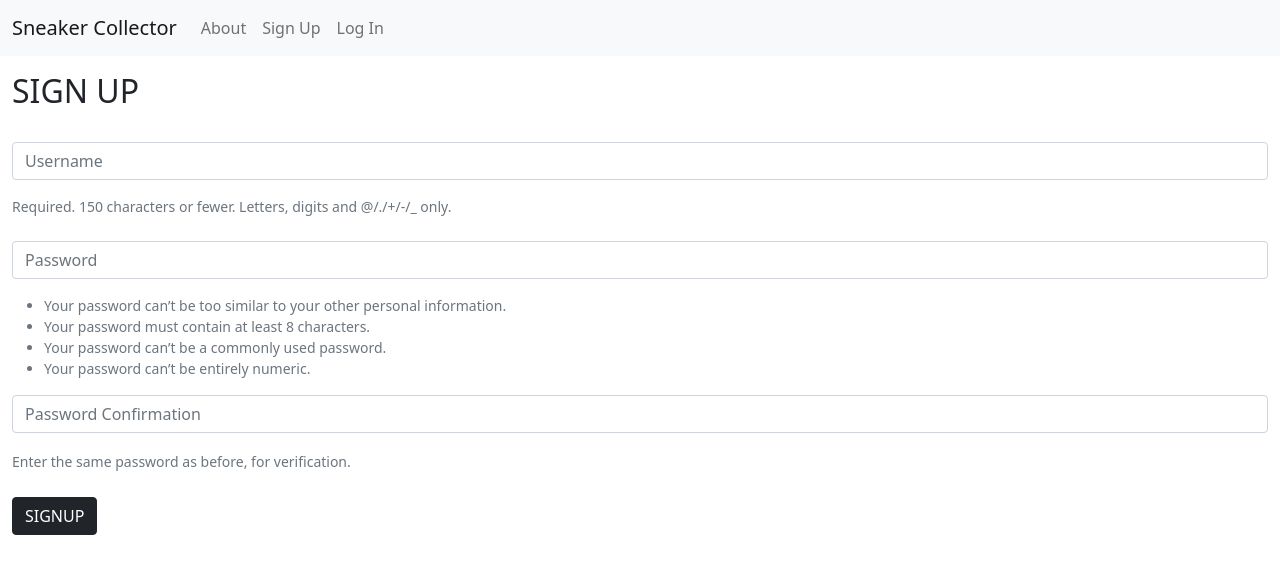
After one commit to irfanahmd/sneaker-collector, a Django app: page /accounts/signup/ in a window 1280 px wide. The commit adds this page. Shown: the top 574 px of the page. Run offline with Django 3.2, Linux system fonts and the light colour scheme.

Commit message:
added sign up and authorization

```diff
--- a/main_app/models.py
+++ b/main_app/models.py
@@ -1,6 +1,8 @@
 from django.db import models
 
 from django.urls import reverse
+
+from django.contrib.auth.models import User
 
 # Create your models here.
 
@@ -11,6 +13,7 @@ class Sneaker(models.Model):
     description = models.TextField(max_length=250)
     link = models.URLField()
     image = models.URLField()
+    user = models.ForeignKey(User, on_delete=models.CASCADE)
 
     def __str__(self):
         return self.name
--- a/main_app/static/css/style.css
+++ b/main_app/static/css/style.css
@@ -1,6 +1,5 @@
 .card {
   padding: 0;
-  margin-right: 10px;
 }
 
 .card-title {
--- a/main_app/templates/base.html
+++ b/main_app/templates/base.html
@@ -39,10 +39,18 @@
         <div class="collapse navbar-collapse" id="navbarNavAltMarkup">
           <div class="navbar-nav">
             <a class="nav-link" href="{% url 'about' %}">About</a>
+            {% if user.is_authenticated %}
             <a class="nav-link" href="{% url 'sneakers_create' %}"
               >Add a Sneaker</a
             >
             <a class="nav-link" href="{% url 'index' %}">View My Sneakers</a>
+            <a class="nav-link" href="{% url 'logout' %}"
+              >Log Out (signed in as {{user}})</a
+            >
+            {% else %}
+            <a class="nav-link" href="{% url 'signup' %}">Sign Up</a>
+            <a class="nav-link" href="{% url 'login' %}">Log In</a>
+            {% endif %}
           </div>
         </div>
       </div>
--- a/main_app/templates/main_app/sneaker_form.html
+++ b/main_app/templates/main_app/sneaker_form.html
@@ -7,7 +7,7 @@
 
 {% else %}
 
-<h2 class="mt-3">Add Sneaker</h2>
+<h2 class="mt-3">ADD SNEAKER</h2>
 {% endif %}
 
 <div class="form-group">
--- /dev/null
+++ b/main_app/templates/registration/signup.html
@@ -0,0 +1,32 @@
+{% extends 'base.html' %} {% block content %}
+
+<h2 class="mt-3">SIGN UP</h1>
+
+<form method="post" action="{% url 'signup' %}">
+  {% csrf_token %}
+  </br>
+  <div class="mb-3">
+    <input type="text" class="form-control" name="username" placeholder="Username">
+  </div>
+  <div class="form-text">Required. 150 characters or fewer. Letters, digits and @/./+/-/_ only.</div>
+  </br>
+  <div class="mb-3">
+    <input type="password" class="form-control" name="password1" placeholder="Password">
+  </div>
+  <ul class="form-text">
+    <li>Your password can’t be too similar to your other personal information.</li>
+    <li>Your password must contain at least 8 characters.</li>
+    <li>Your password can’t be a commonly used password.</li>
+    <li>Your password can’t be entirely numeric.</li>
+  </ul>
+  <div class="mb-3">
+    <input type="password" class="form-control" name="password2" placeholder="Password Confirmation">
+  </div>
+  <span class="form-text">Enter the same password as before, for verification.</span>
+  </br>
+  </br>
+  <input type="submit" class="btn btn-dark" value="SIGNUP">
+</form>
+
+
+{% endblock %}
--- a/main_app/templates/sneakers/detail.html
+++ b/main_app/templates/sneakers/detail.html
@@ -3,8 +3,8 @@
 <h2 class="mt-3">SNEAKER DETAIL</h2>
 
 <div class="container-fluid">
-  <div class="row justify-content-md-center">
-    <div class="card mt-2" style="max-width: 800px">
+  <div class="row justify-content-md-start">
+    <div class="card mt-2" style="max-width: 1000px">
       <img src="{{ sneaker.image }}" class="card-img-top" />
 
       <div class="card-body">
--- a/main_app/urls.py
+++ b/main_app/urls.py
@@ -11,4 +11,5 @@ urlpatterns = [
          views.SneakerUpdate.as_view(), name='sneakers_update'),
     path('sneakers/<int:pk>/delete/',
          views.SneakerDelete.as_view(), name='sneakers_delete'),
+    path('accounts/signup/', views.signup, name='signup'),
 ]
--- a/main_app/views.py
+++ b/main_app/views.py
@@ -1,12 +1,16 @@
-from django.shortcuts import render
+from django.shortcuts import render, redirect
 from django.views.generic.edit import CreateView, UpdateView, DeleteView
+
+from django.contrib.auth import login
+from django.contrib.auth.forms import UserCreationForm
+
+from django.contrib.auth.decorators import login_required
+from django.contrib.auth.mixins import LoginRequiredMixin
+
 from .models import Sneaker
 from .forms import SneakerForm
 
 from django.http import HttpResponse
-
-
-# Add the Cat class & list and view function below the imports
 
 
 # class Sneaker:  # Note that parens are optional if not inheriting from another class
@@ -28,27 +32,33 @@ from django.http import HttpResponse
 
 # Create your views here.
 
-class SneakerCreate(CreateView):
+class SneakerCreate(LoginRequiredMixin, CreateView):
     model = Sneaker
     form_class = SneakerForm
     # fields = '__all__'
 
+    def form_valid(self, form):
+        form.instance.user = self.request.user
+        return super().form_valid(form)
 
-class SneakerUpdate(UpdateView):
+
+class SneakerUpdate(LoginRequiredMixin, UpdateView):
     model = Sneaker
     form_class = SneakerForm
     # Let's disallow the renaming of a cat by excluding the name field!
     # fields = ['description', 'link', 'image']
 
 
-class SneakerDelete(DeleteView):
+class SneakerDelete(LoginRequiredMixin, DeleteView):
     model = Sneaker
     form_class = SneakerForm
     success_url = '/sneakers/'
 
 
+@login_required
 def home(request):
-    sneakers = Sneaker.objects.all()
+    sneakers = Sneaker.objects.filter(user=request.user)
+    # sneakers = Sneaker.objects.all()
     return render(request, 'sneakers/index.html', {'sneakers': sneakers})
 
 
@@ -56,11 +66,34 @@ def about(request):
     return render(request, 'about.html')
 
 
+@login_required
 def sneakers_index(request):
-    sneakers = Sneaker.objects.all()
+    sneakers = Sneaker.objects.filter(user=request.user)
+    # sneakers = Sneaker.objects.all()
     return render(request, 'sneakers/index.html', {'sneakers': sneakers})
 
 
+@login_required
 def sneakers_detail(request, sneaker_id):
     sneaker = Sneaker.objects.get(id=sneaker_id)
     return render(request, 'sneakers/detail.html', {'sneaker': sneaker})
+
+
+def signup(request):
+    error_message = ''
+    if request.method == 'POST':
+        # This is how to create a 'user' form object
+        # that includes the data from the browser
+        form = UserCreationForm(request.POST)
+        if form.is_valid():
+            # This will add the user to the database
+            user = form.save()
+            # This is how we log a user in via code
+            login(request, user)
+            return redirect('index')
+        else:
+            error_message = 'Invalid sign up - try again'
+    # A bad POST or a GET request, so render signup.html with an empty form
+    form = UserCreationForm()
+    context = {'form': form, 'error_message': error_message}
+    return render(request, 'registration/signup.html', context)
--- a/sneakercollector/settings.py
+++ b/sneakercollector/settings.py
@@ -119,3 +119,7 @@ USE_TZ = True
 # https://docs.djangoproject.com/en/3.1/howto/static-files/
 
 STATIC_URL = '/static/'
+
+LOGIN_REDIRECT_URL = '/sneakers/'
+
+LOGOUT_REDIRECT_URL = '/'
--- a/sneakercollector/urls.py
+++ b/sneakercollector/urls.py
@@ -19,4 +19,5 @@ from django.urls import path, include
 urlpatterns = [
     path('admin/', admin.site.urls),
     path('', include('main_app.urls')),
+    path('accounts/', include('django.contrib.auth.urls')),
 ]
```
Also changed, not shown: main_app/templates/registration/login.html (added, +23 -0 lines), main_app/templates/sneakers/index.html (+6 -4 lines), main_app/migrations/0002_sneaker_user.py (added).
